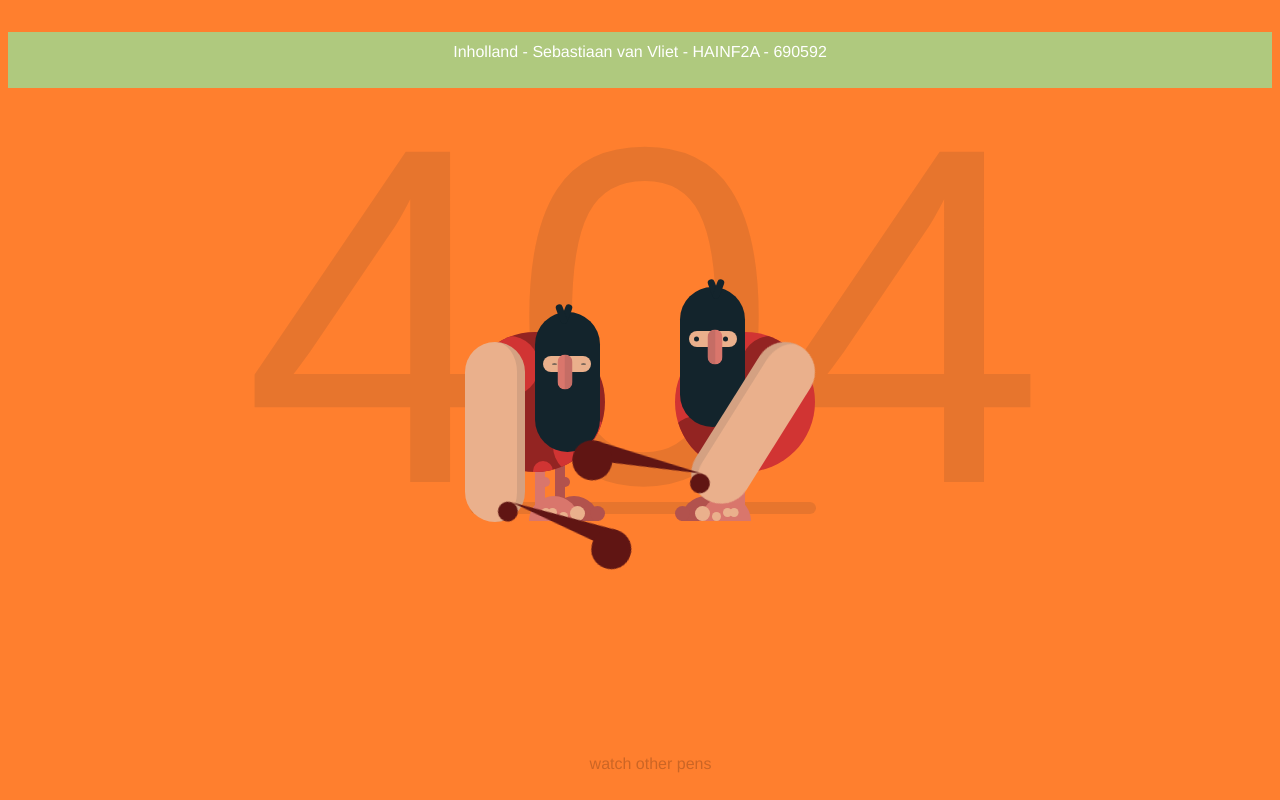
After one commit to SebasJan/WelgelegenBB-WebDev1-Eindopdracht, a PHP site: template app/views/404/index.php in a window 1280 px wide. The commit adds this page. Run offline with PHP 8.4, Linux system fonts and the light colour scheme; the template is opened without the code that fills it, so the values that code supplies are empty; some libraries are stand-ins or nearby versions.

Commit message:
404 page change

```diff
--- a/app/patternrouter.php
+++ b/app/patternrouter.php
@@ -50,6 +50,8 @@ class PatternRouter
         if (file_exists($filename)) {
             require $filename;
         } else {
+            // if the file does not exist show the custom 404 page
+            require __DIR__ . '/views/404/index.php';
             http_response_code(404);
             die();
         }
--- /dev/null
+++ b/app/views/404/index.php
@@ -0,0 +1,557 @@
+<style>
+    body {
+        background-color: #FF7F2E;
+        font-family: "Concert One", cursive;
+        margin: 0;
+        overflow: hidden;
+        padding: 0;
+    }
+
+    /*/////////////////// rules */
+    /*/////////////////// scene */
+    .text {
+        left: 50%;
+        position: absolute;
+        top: 50%;
+        transform: translate(-50%, -50%);
+        color: rgba(19, 36, 44, 0.1);
+        font-size: 30em;
+        text-align: center;
+        top: 40%;
+    }
+
+    .container {
+        left: 50%;
+        position: absolute;
+        top: 50%;
+        transform: translate(-50%, -50%);
+        height: 300px;
+        width: 500px;
+    }
+
+    .container:after {
+        position: absolute;
+        content: "";
+        background-color: rgba(19, 36, 44, 0.1);
+        border-radius: 12px;
+        bottom: 40px;
+        height: 12px;
+        left: 80px;
+        width: 350px;
+        z-index: -1;
+    }
+
+    /*/////////////////// caveman */
+    .caveman {
+        height: 300px;
+        position: absolute;
+        width: 250px;
+    }
+
+    .caveman:nth-child(1) {
+        right: 20px;
+    }
+
+    .caveman:nth-child(2) {
+        left: 20px;
+        transform: rotateY(180deg);
+    }
+
+    .head {
+        position: absolute;
+        background-color: #13242C;
+        border-radius: 50px;
+        height: 140px;
+        left: 60px;
+        top: 25px;
+        width: 65px;
+    }
+
+    .head:after,
+    .head:before {
+        content: "";
+        position: absolute;
+        background-color: #13242C;
+        border-radius: 10px;
+        height: 20px;
+        width: 7px;
+    }
+
+    .head:after {
+        left: 35px;
+        top: -8px;
+        transform: rotate(20deg);
+    }
+
+    .head:before {
+        left: 30px;
+        top: -8px;
+        transform: rotate(-20deg);
+    }
+
+    .head .eye {
+        left: 50%;
+        position: absolute;
+        transform: translateX(-50%);
+        background-color: #EAB08C;
+        border-radius: 50px;
+        height: 16px;
+        left: 45%;
+        top: 40px;
+        width: 48px;
+    }
+
+    .head .eye:after,
+    .head .eye:before {
+        content: "";
+        position: absolute;
+        top: 50%;
+        transform: translateY(-50%);
+        background-color: #13242C;
+        border-radius: 50%;
+        height: 5px;
+        width: 5px;
+    }
+
+    .head .eye:after {
+        left: 5px;
+    }
+
+    .head .eye:before {
+        right: 9px;
+    }
+
+    .head .eye .nose {
+        left: 50%;
+        position: absolute;
+        top: 50%;
+        transform: translate(-50%, -50%);
+        background-color: #D9766C;
+        border-left: 8px solid rgba(19, 36, 44, 0.1);
+        border-radius: 10px;
+        box-sizing: border-box;
+        height: 35px;
+        left: 45%;
+        top: 12px;
+        width: 15px;
+    }
+
+    .shape {
+        left: 50%;
+        position: absolute;
+        transform: translateX(-50%);
+        border-radius: 50%;
+        height: 140px;
+        overflow: hidden;
+        top: 70px;
+        width: 140px;
+    }
+
+    .shape .circle {
+        position: absolute;
+        border-radius: 50%;
+        height: 60px;
+        width: 60px;
+    }
+
+    .shape .circle:after,
+    .shape .circle:before {
+        content: "";
+        position: absolute;
+        border-radius: 50%;
+        height: 20px;
+        width: 20px;
+    }
+
+    .shape .circle:after {
+        left: 50px;
+        top: 10px;
+    }
+
+    .shape .circle:before {
+        left: 60px;
+        top: 45px;
+    }
+
+    .shape .circle:nth-child(1) {
+        left: -12px;
+        top: 80px;
+    }
+
+    .shape .circle:nth-child(2) {
+        right: 10px;
+        top: 0px;
+        transform: rotate(90deg);
+    }
+
+    .shape .circle:nth-child(2):after {
+        left: 65px;
+        top: 10px;
+    }
+
+    .shape .circle:nth-child(2):before {
+        display: none;
+    }
+
+    .caveman:nth-child(1) .shape {
+        background-color: #D13433;
+    }
+
+    .caveman:nth-child(1) .shape .circle {
+        background-color: #932422;
+    }
+
+    .caveman:nth-child(1) .shape .circle:after,
+    .caveman:nth-child(1) .shape .circle:before {
+        background-color: #932422;
+    }
+
+    .caveman:nth-child(2) .shape {
+        background-color: #932422;
+    }
+
+    .caveman:nth-child(2) .shape .circle {
+        background-color: #D13433;
+    }
+
+    .caveman:nth-child(2) .shape .circle:after,
+    .caveman:nth-child(2) .shape .circle:before {
+        background-color: #D13433;
+    }
+
+    .arm-right {
+        position: absolute;
+        background-color: #EAB08C;
+        border-left: 8px solid rgba(19, 36, 44, 0.1);
+        border-radius: 50px;
+        box-sizing: border-box;
+        height: 180px;
+        left: 135px;
+        top: 80px;
+        transform-origin: 30px 30px;
+        width: 60px;
+        z-index: 1;
+    }
+
+    .arm-right .club {
+        position: absolute;
+        border-bottom: 110px solid #601513;
+        border-left: 10px solid transparent;
+        border-right: 10px solid transparent;
+        height: 0;
+        left: -60px;
+        top: 120px;
+        transform: rotate(70deg);
+        width: 20px;
+    }
+
+    .arm-right .club:after,
+    .arm-right .club:before {
+        position: absolute;
+        content: "";
+        background-color: #601513;
+        border-radius: 50%;
+        left: 0;
+    }
+
+    .arm-right .club:after {
+        height: 20px;
+        width: 20px;
+        top: -10px;
+    }
+
+    .arm-right .club:before {
+        height: 40px;
+        width: 40px;
+        left: -10px;
+        top: 90px;
+    }
+
+    .leg {
+        position: absolute;
+        border-radius: 10px;
+        height: 55px;
+        top: 200px;
+        width: 10px;
+    }
+
+    .leg:after {
+        position: absolute;
+        content: "";
+        border-radius: 50%;
+        height: 10px;
+        left: -5px;
+        top: 15px;
+        width: 10px;
+    }
+
+    .leg .foot {
+        position: absolute;
+        border-radius: 25px 25px 0 0;
+        height: 25px;
+        left: -38px;
+        top: 30px;
+        width: 50px;
+    }
+
+    .leg .foot:after,
+    .leg .foot:before,
+    .leg .foot .fingers,
+    .leg .foot .fingers:after {
+        position: absolute;
+        background-color: #EAB08C;
+        border-radius: 50%;
+        bottom: 0px;
+        height: 15px;
+        transform-origin: bottom;
+        width: 15px;
+    }
+
+    .leg .foot:after {
+        left: -6px;
+        content: "";
+    }
+
+    .leg .foot:before {
+        left: 8px;
+        transform: scale(0.6);
+        content: "";
+    }
+
+    .leg .foot .fingers {
+        left: 15px;
+        transform: scale(0.6);
+    }
+
+    .leg .foot .fingers:after {
+        left: 11px;
+        content: "";
+    }
+
+    .leg:nth-child(1) {
+        background-color: #B2524D;
+        left: 95px;
+    }
+
+    .leg:nth-child(1):after {
+        background-color: #B2524D;
+    }
+
+    .leg:nth-child(1) .foot {
+        background-color: #B2524D;
+    }
+
+    .leg:nth-child(1) .foot:after {
+        background-color: #B2524D;
+    }
+
+    .leg:nth-child(1) .foot:before {
+        display: none;
+    }
+
+    .leg:nth-child(2) {
+        background-color: #D9766C;
+        left: 115px;
+    }
+
+    .leg:nth-child(2):after {
+        background-color: #D9766C;
+    }
+
+    .leg:nth-child(2) .foot {
+        background-color: #D9766C;
+    }
+
+    /*/////////////////// animation */
+    .caveman:nth-child(1) .arm-right {
+        animation: arm-anima 1.2s infinite cubic-bezier(0.55, 0.01, 0.16, 1.34);
+    }
+
+    .caveman:nth-child(2) .arm-right {
+        animation: arm-anima 1.2s infinite cubic-bezier(0.55, 0.01, 0.16, 1.34);
+        animation-delay: 0.6s;
+    }
+
+    @keyframes arm-anima {
+        0% {
+            transform: rotate(0);
+        }
+
+        100% {
+            transform: rotate(-360deg);
+        }
+    }
+
+    .caveman:nth-child(2) .head {
+        animation: head-anima 1.2s infinite cubic-bezier(0.55, 0.01, 0.16, 1.34);
+    }
+
+    .caveman:nth-child(1) .head {
+        animation: head-anima 1.2s infinite cubic-bezier(0.55, 0.01, 0.16, 1.34);
+        animation-delay: 0.6s;
+    }
+
+    @keyframes head-anima {
+        0% {
+            top: 25px;
+        }
+
+        42% {
+            top: 25px;
+        }
+
+        45% {
+            top: 50px;
+        }
+
+        100% {
+            top: 25px;
+        }
+    }
+
+    .caveman:nth-child(2) .eye:after,
+    .caveman:nth-child(2) .eye:before {
+        animation: eye-anima 1.2s infinite cubic-bezier(0.55, 0.01, 0.16, 1.34);
+    }
+
+    .caveman:nth-child(1) .eye:after,
+    .caveman:nth-child(1) .eye:before {
+        animation: eye-anima 1.2s infinite cubic-bezier(0.55, 0.01, 0.16, 1.34);
+        animation-delay: 0.6s;
+    }
+
+    @keyframes eye-anima {
+        0% {
+            height: 5px;
+        }
+
+        42% {
+            height: 5px;
+        }
+
+        45% {
+            height: 1px;
+        }
+
+        100% {
+            height: 5px;
+        }
+    }
+
+    .container:after {
+        animation: shadow-anima 1.2s infinite cubic-bezier(0.55, 0.01, 0.16, 1.34);
+        animation-delay: 0.1s;
+    }
+
+    @keyframes shadow-anima {
+        0% {
+            width: 350px;
+            left: 80px;
+        }
+
+        25% {
+            width: 450px;
+            left: 80px;
+        }
+
+        50% {
+            width: 350px;
+            left: 80px;
+        }
+
+        75% {
+            width: 450px;
+            left: 0px;
+        }
+
+        100% {
+            width: 350px;
+            left: 80px;
+        }
+    }
+
+    /*/////////////////////// credit ////*/
+    #link {
+        bottom: 20px;
+        color: #000;
+        opacity: 0.2;
+        display: flex;
+        align-items: center;
+        position: absolute;
+        left: 50%;
+        transform: translateX(-50%);
+    }
+
+    #link p {
+        margin: 0;
+        margin-left: 5px;
+    }
+
+    #link:hover {
+        opacity: 1;
+    }
+</style>
+<div class="text">
+    <p>404</p>
+</div>
+<div class="container">
+    <!-- caveman left -->
+    <div class="caveman">
+        <div class="leg">
+            <div class="foot">
+                <div class="fingers"></div>
+            </div>
+        </div>
+        <div class="leg">
+            <div class="foot">
+                <div class="fingers"></div>
+            </div>
+        </div>
+        <div class="shape">
+            <div class="circle"></div>
+            <div class="circle"></div>
+        </div>
+        <div class="head">
+            <div class="eye">
+                <div class="nose"></div>
+            </div>
+            <div class="mouth"></div>
+        </div>
+        <div class="arm-right">
+            <div class="club"></div>
+        </div>
+    </div>
+    <!-- caveman right -->
+    <div class="caveman">
+        <div class="leg">
+            <div class="foot">
+                <div class="fingers"></div>
+            </div>
+        </div>
+        <div class="leg">
+            <div class="foot">
+                <div class="fingers"></div>
+            </div>
+        </div>
+        <div class="shape">
+            <div class="circle"></div>
+            <div class="circle"></div>
+        </div>
+        <div class="head">
+            <div class="eye">
+                <div class="nose"></div>
+            </div>
+            <div class="mouth"></div>
+        </div>
+        <div class="arm-right">
+            <div class="club"></div>
+        </div>
+    </div>
+</div>
+<!-- //////////////// CREDIT //////////////// -->
+<a href="https://codepen.io/SofiaSergio/" target="_blank">
+    <div id="link">
+        <i class="fab fa-codepen"></i>
+        <p>watch other pens</p>
+    </div>
+</a>
```
